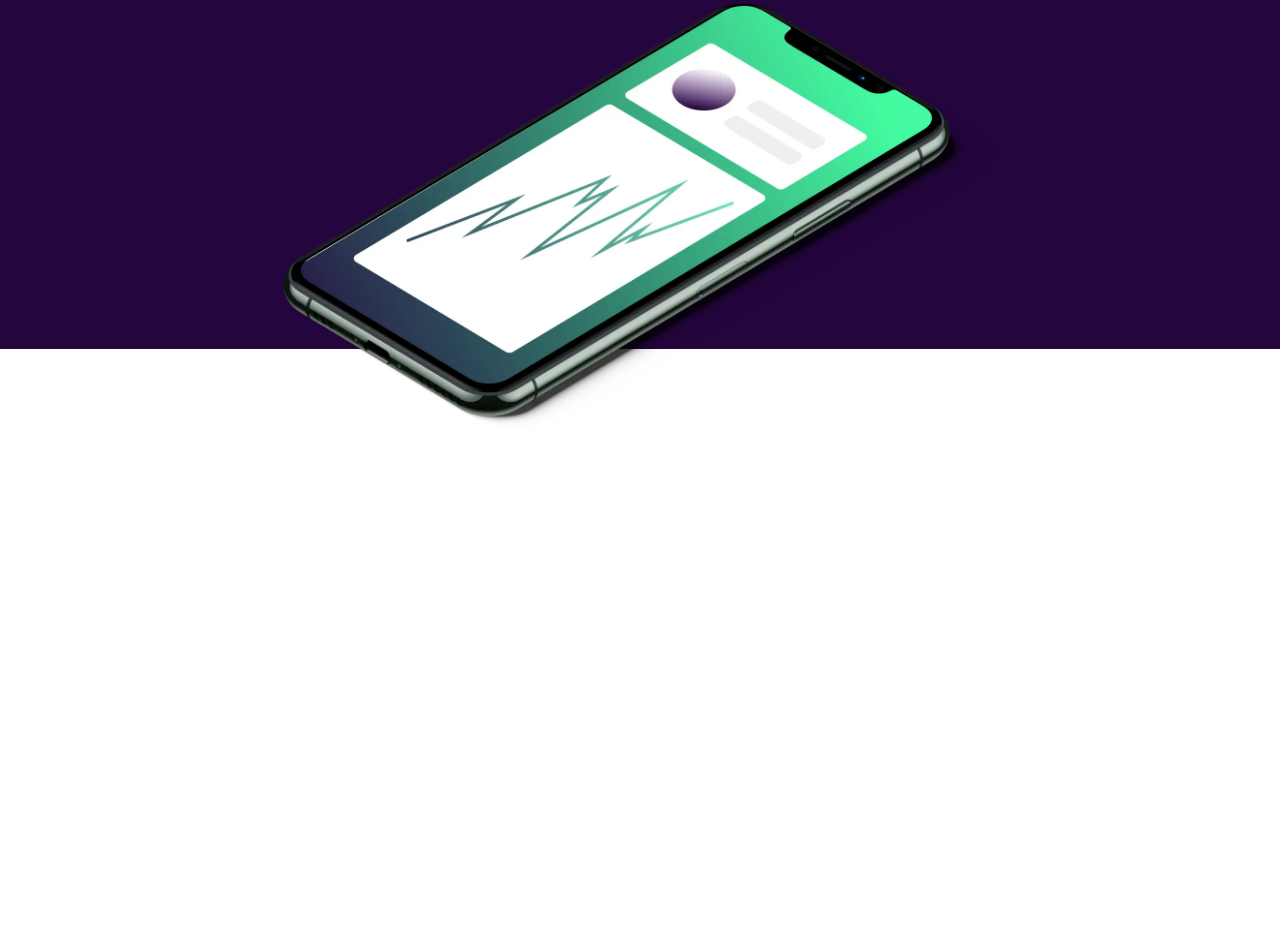
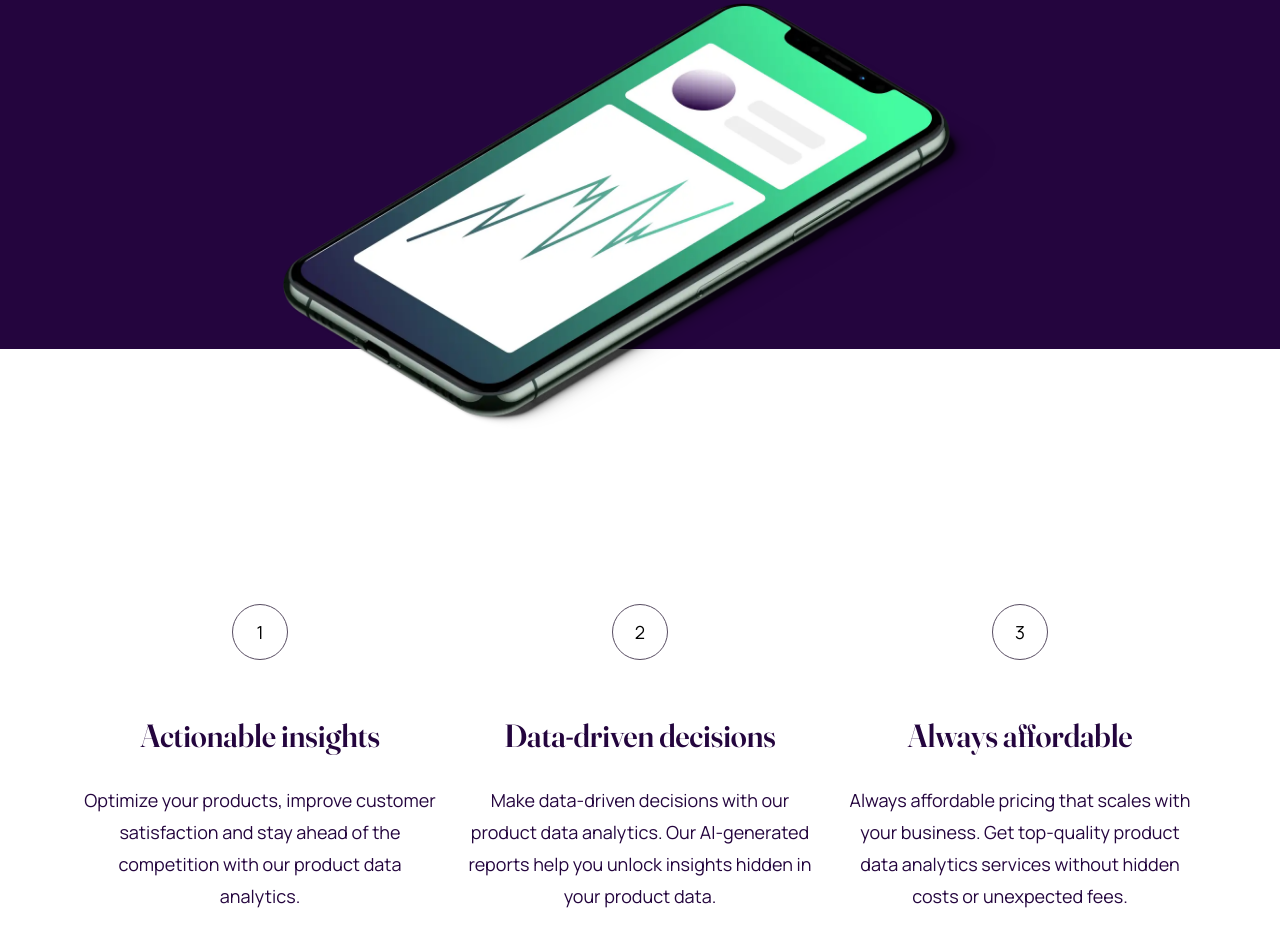
Before and after one commit to Ergashev95/workit-landing-page, a plain HTML site: page index.html in a window 1280 px wide. Shown: the part 451-1398 px from the top of the page. Before the commit the page ends 886 px from the top, so only its background shows below. Drawn offline with Linux system fonts and the light colour scheme.

Commit message:
add features section

```diff
--- a/css/main.css
+++ b/css/main.css
@@ -82,7 +82,7 @@ ul {
     /* SITE-HEADER */
     .site-header-hero {
         background-color: var(--Dark-Purple);
-        height: 100vh;
+        height: 100%;
     }
 
     .site-header__container {
@@ -154,6 +154,68 @@ ul {
         margin-top: 37px;
         margin-bottom: 46px;
     }
-
+   .hero-image {
+    z-index: 99;
+   }
     /* SITE-HERO */
 /* SITE-HEADER-HERO */
+
+
+
+/* SITE-MAIN */
+    /* FEATURES */
+
+    .features {
+        padding-top: 255px;
+        padding-bottom: 171px;
+        z-index: -1;
+    }
+
+    .features-list {
+        display: flex;
+        column-gap: 26px;
+
+    }
+    .features-item {
+        display: flex;
+        flex-direction: column;
+        row-gap: 56px;
+        text-align: center;
+    }
+    .features-num {
+        display: block;
+        width: 56px;
+        height: 56px;
+        border: 1px solid var(--Davys-Grey);
+        border-radius: 50%;
+        display: flex;
+        justify-content: center;
+        align-items: center;
+        margin: auto;
+    }
+    .features-inner {
+        display: flex;
+        flex-direction: column;
+        row-gap: 28px;
+
+    }
+    .features-title {
+        font-family: var(--Fraunces);
+        font-size: 32px;
+        font-weight: 600;
+        line-height: 40px;
+        color: var(--Dark-Purple);
+        text-align: center;
+    }
+    .features-text {
+        max-width: 354px;
+        width: 100%;
+        font-family: var(--Manrope);
+        font-size: 18px;
+        font-weight: 400;
+        line-height: 32px;
+        text-align: center;
+        color: var(--Dark-Purple);
+    }
+    /* FEATURES */
+/* SITE-MAIN */
--- a/index.html
+++ b/index.html
@@ -27,7 +27,7 @@
                 <div class="site-hero__container container">
                     <h1 class="site-hero__title">Data <span class="site-hero__underline">tailored</span> to your needs.</h1>
                     <a href="#!" class="site-hero__btn all-btn">Learn more</a>
-                    <picture >
+                    <picture class="site-hero__image hero">
                         <img class="hero-image" src="./images/image-hero.webp" alt="" width="715" height="427">
                     </picture>
                 </div>
@@ -35,6 +35,40 @@
         </div>
         <!-- SITE-HEADER-HERO -->
 
+        <!-- SITE-MAIN -->
+        <main class="site-main">
+            <!-- FEATURES -->
+            <div class="features">
+                <div class="container">
+                    <div class="features-list">
+                        <div class="features-item">
+                            <span class="features-num">1</span>
+                            <div class="features-inner">
+                                <h3 class="features-title">Actionable insights</h3>
+                                <p class="features-text">Optimize your products, improve customer satisfaction and stay ahead of the competition with our product data analytics.</p>
+                            </div>
+                        </div>
+                        <div class="features-item">
+                            <span class="features-num">2</span>
+                            <div class="features-inner">
+                                <h3 class="features-title">Data-driven decisions</h3>
+                                <p class="features-text">Make data-driven decisions with our product data analytics. Our AI-generated reports help you unlock insights hidden in your product data.</p>
+                            </div>
+                        </div>
+                        <div class="features-item">
+                            <span class="features-num">3</span>
+                            <div class="features-inner">
+                                <h3 class="features-title">Always affordable</h3>
+                                <p class="features-text">Always affordable pricing that scales with your business. Get top-quality product data analytics services without hidden costs or unexpected fees.</p>
+                            </div>
+                        </div>
+                    </div>
+                </div>
+            </div>
+            <!-- FEATURES -->
+        </main>
+        <!-- SITE-MAIN -->
+
 
 
 </body>
```
